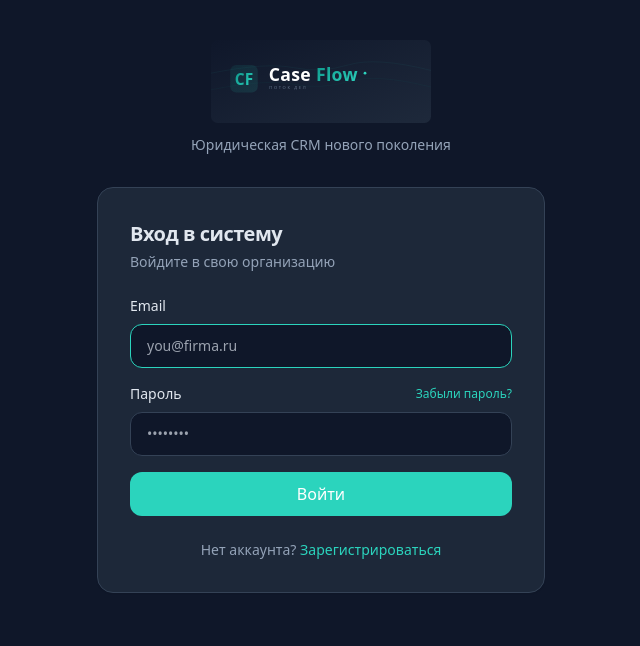
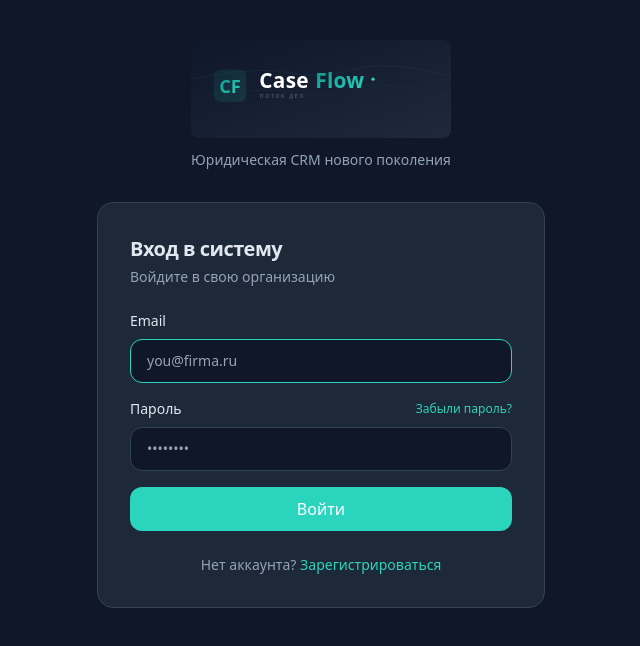
Before and after one commit to RIZVAN321-DIL/SaaS-PROJECT, a Next.js app in the folder frontend/: page /login in a window 1280 px wide. Shown: the top 646 px of the page, without its empty margins (319-959 px from the left). Built offline with nearby package versions, Linux system fonts and the light colour scheme.

Commit message:
Update page.tsx

```diff
--- a/frontend/src/app/login/page.tsx
+++ b/frontend/src/app/login/page.tsx
@@ -2,7 +2,6 @@
 
 import { useState } from 'react';
 import { useRouter } from 'next/navigation';
-import Image from 'next/image';
 import { authApi } from '@/lib/api';
 import { saveLogin } from '@/lib/auth';
 
@@ -13,29 +12,19 @@ interface LoginResponse {
   challengeId?: string;
 }
 
-// =========================
-// ЕДИНЫЙ LAYOUT ДЛЯ AUTH-СТРАНИЦ
-// Логотип крупный, по центру сверху — на всех размерах экрана
-// =========================
 function AuthLayout({ children }: { children: React.ReactNode }) {
   return (
     <main className="flex min-h-screen flex-col items-center bg-background px-4 py-10">
-      {/* ЛОГОТИП — крупный, по центру сверху */}
       <div className="mb-8 flex flex-col items-center gap-3">
-        <Image
+        <img
           src="/logo-banner.svg"
           alt="CaseFlow"
-          width={220}
-          height={72}
-          priority
-          className="h-auto w-[180px] sm:w-[220px]"
+          className="h-auto w-[200px] sm:w-[260px]"
         />
         <p className="text-sm text-muted-foreground">
           Юридическая CRM нового поколения
         </p>
       </div>
-
-      {/* ФОРМА */}
       <div className="w-full max-w-md rounded-2xl border border-border bg-card p-8 shadow-sm">
         {children}
       </div>
@@ -120,7 +109,7 @@ export default function LoginPage() {
             disabled={loading || code.length !== 6}
             className="h-11 w-full rounded-xl bg-primary font-medium text-primary-foreground transition hover:opacity-90 disabled:opacity-50"
           >
-            {loading ? 'Проверяем...' : 'Подтвердить'}
+            {loading ? 'Загрузка...' : 'Подтвердить'}
           </button>
           <button
             type="button"
@@ -179,7 +168,7 @@ export default function LoginPage() {
           disabled={loading}
           className="h-11 w-full rounded-xl bg-primary font-medium text-primary-foreground transition hover:opacity-90 disabled:opacity-50"
         >
-          {loading ? 'Входим...' : 'Войти'}
+          {loading ? 'Загрузка...' : 'Войти'}
         </button>
       </form>
       <p className="mt-6 text-center text-sm text-muted-foreground">
```
